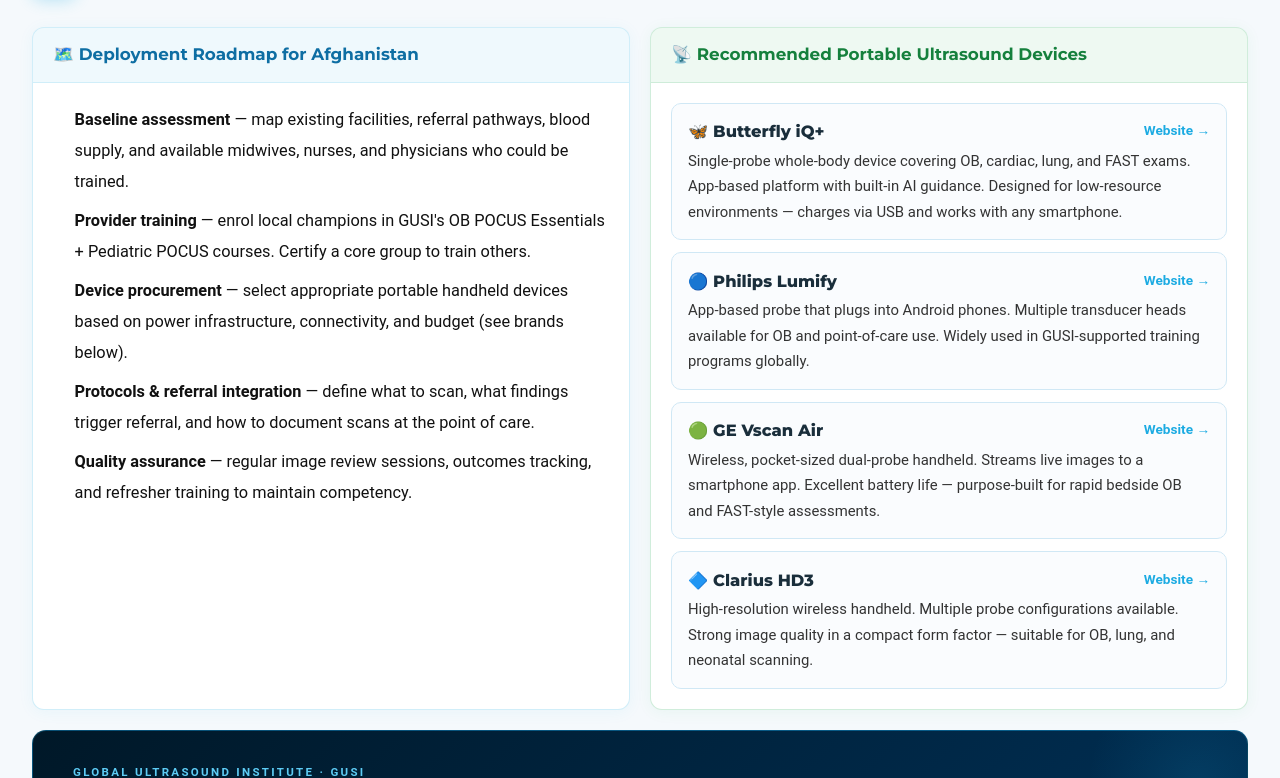
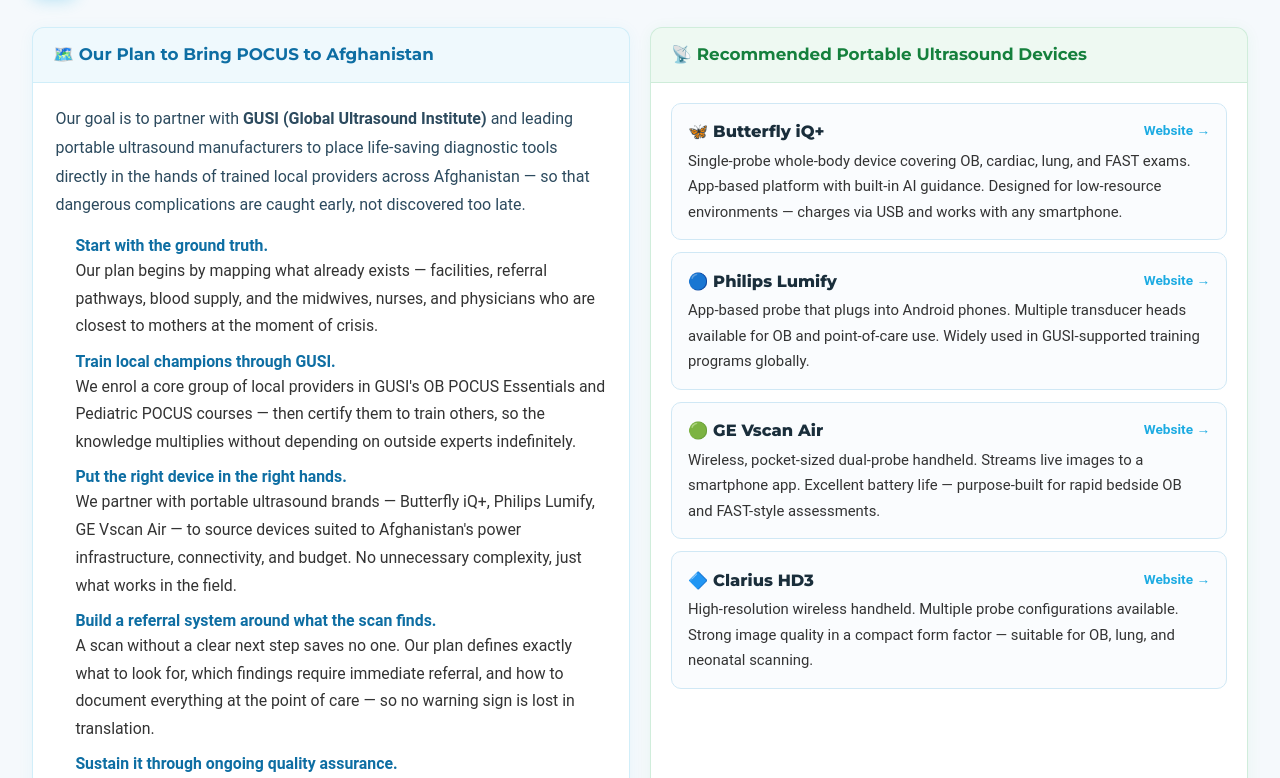
Before and after one commit to machuret/mortality, a Next.js app: page /country/afghanistan in a window 1280 px wide. Shown: the part 4822-5600 px from the top of the page. Built offline with nearby package versions, Linux system fonts and the light colour scheme.

Commit message:
Deployment roadmap: rewrite as narrative 'our plan' with GUSI partnership framing

```diff
--- a/components/CountryPageClient.tsx
+++ b/components/CountryPageClient.tsx
@@ -821,15 +821,33 @@
         {/* Implementation Plan */}
         <div style={{ background: "#fff", border: "1px solid rgba(28,171,226,0.2)", borderRadius: 12, overflow: "hidden", boxShadow: "0 2px 16px rgba(28,171,226,0.06)" }}>
           <div style={{ padding: "0.85rem 1.25rem", background: "rgba(28,171,226,0.07)", borderBottom: "1px solid rgba(28,171,226,0.15)" }}>
-            <span style={{ fontSize: "1.05rem", fontWeight: 700, color: "#0E6EA3", fontFamily: "'Montserrat',sans-serif" }}>🗺️ Deployment Roadmap for {country.name}</span>
+            <span style={{ fontSize: "1.05rem", fontWeight: 700, color: "#0E6EA3", fontFamily: "'Montserrat',sans-serif" }}>🗺️ Our Plan to Bring POCUS to {country.name}</span>
           </div>
           <div style={{ padding: "1.4rem" }}>
-            <ol style={{ margin: 0, paddingLeft: "1.2rem", color: "#111", lineHeight: 1.9, fontSize: "1.02rem" }}>
-              <li style={{ marginBottom: "0.5rem" }}><strong>Baseline assessment</strong> — map existing facilities, referral pathways, blood supply, and available midwives, nurses, and physicians who could be trained.</li>
-              <li style={{ marginBottom: "0.5rem" }}><strong>Provider training</strong> — enrol local champions in GUSI&apos;s OB POCUS Essentials + Pediatric POCUS courses. Certify a core group to train others.</li>
-              <li style={{ marginBottom: "0.5rem" }}><strong>Device procurement</strong> — select appropriate portable handheld devices based on power infrastructure, connectivity, and budget (see brands below).</li>
-              <li style={{ marginBottom: "0.5rem" }}><strong>Protocols &amp; referral integration</strong> — define what to scan, what findings trigger referral, and how to document scans at the point of care.</li>
-              <li><strong>Quality assurance</strong> — regular image review sessions, outcomes tracking, and refresher training to maintain competency.</li>
+            <p style={{ margin: "0 0 1.1rem", fontSize: "1rem", color: "#2c4a5e", lineHeight: 1.8 }}>
+              Our goal is to partner with <strong>GUSI (Global Ultrasound Institute)</strong> and leading portable ultrasound manufacturers to place life-saving diagnostic tools directly in the hands of trained local providers across {country.name} — so that dangerous complications are caught early, not discovered too late.
+            </p>
+            <ol style={{ margin: 0, paddingLeft: "1.25rem", color: "#111", lineHeight: 1.0, fontSize: "0.99rem", display: "flex", flexDirection: "column", gap: "0.85rem" }}>
+              <li>
+                <strong style={{ color: "#0E6EA3" }}>Start with the ground truth.</strong>
+                <span style={{ color: "#333", lineHeight: 1.75, display: "block", marginTop: "0.2rem" }}>Our plan begins by mapping what already exists — facilities, referral pathways, blood supply, and the midwives, nurses, and physicians who are closest to mothers at the moment of crisis.</span>
+              </li>
+              <li>
+                <strong style={{ color: "#0E6EA3" }}>Train local champions through GUSI.</strong>
+                <span style={{ color: "#333", lineHeight: 1.75, display: "block", marginTop: "0.2rem" }}>We enrol a core group of local providers in GUSI&apos;s OB POCUS Essentials and Pediatric POCUS courses — then certify them to train others, so the knowledge multiplies without depending on outside experts indefinitely.</span>
+              </li>
+              <li>
+                <strong style={{ color: "#0E6EA3" }}>Put the right device in the right hands.</strong>
+                <span style={{ color: "#333", lineHeight: 1.75, display: "block", marginTop: "0.2rem" }}>We partner with portable ultrasound brands — Butterfly iQ+, Philips Lumify, GE Vscan Air — to source devices suited to {country.name}&apos;s power infrastructure, connectivity, and budget. No unnecessary complexity, just what works in the field.</span>
+              </li>
+              <li>
+                <strong style={{ color: "#0E6EA3" }}>Build a referral system around what the scan finds.</strong>
+                <span style={{ color: "#333", lineHeight: 1.75, display: "block", marginTop: "0.2rem" }}>A scan without a clear next step saves no one. Our plan defines exactly what to look for, which findings require immediate referral, and how to document everything at the point of care — so no warning sign is lost in translation.</span>
+              </li>
+              <li>
+                <strong style={{ color: "#0E6EA3" }}>Sustain it through ongoing quality assurance.</strong>
+                <span style={{ color: "#333", lineHeight: 1.75, display: "block", marginTop: "0.2rem" }}>Regular image review sessions, outcomes tracking, and refresher training keep skills sharp and standards high — turning a one-time intervention into a durable change in how care is delivered.</span>
+              </li>
             </ol>
           </div>
         </div>
```
